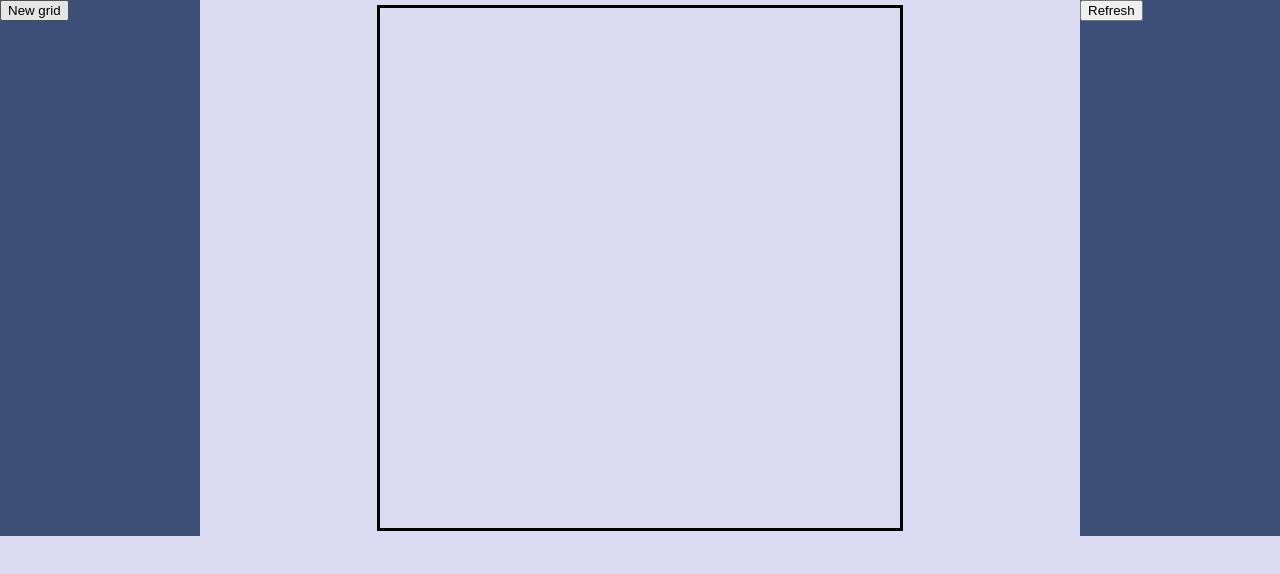
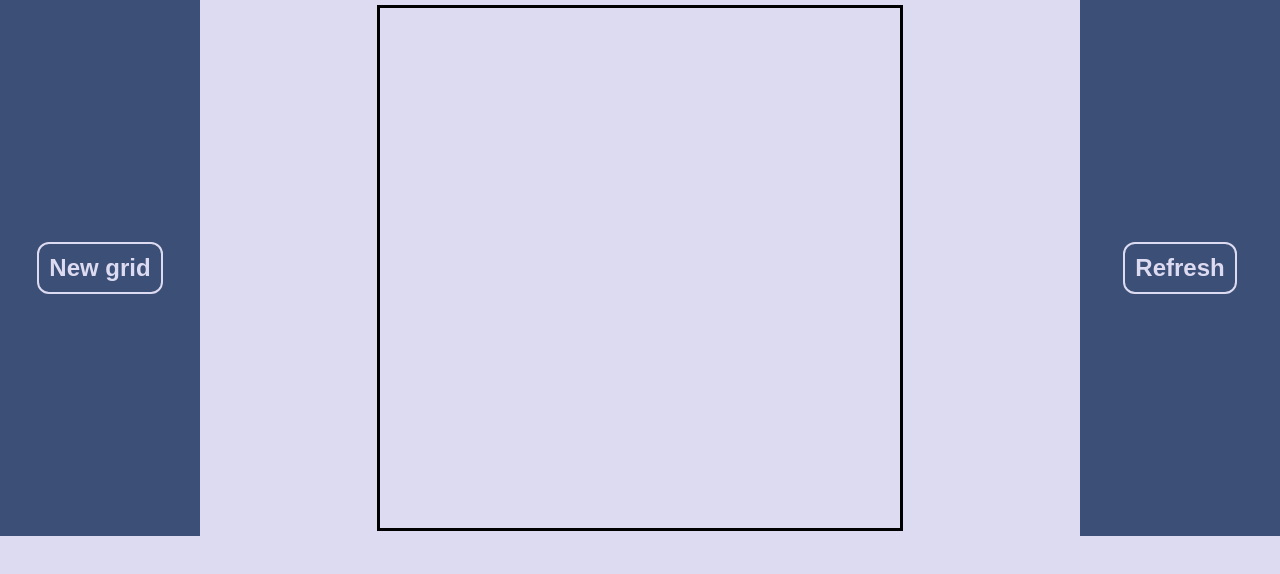
Before and after one commit to BenZ9413/Sketchpad, a plain HTML site: page index.html in a window 1280 px wide. Drawn offline with Linux system fonts and the light colour scheme.

Commit message:
style the buttons

```diff
--- a/css/css.css
+++ b/css/css.css
@@ -7,9 +7,23 @@ body {
     background-color: #dddbf1;
 }
 
-/*Styling of the left column*/
+button {
+    background-color: #3C4F76;
+    border: 2px solid #dddbf1;
+    border-radius: 12px;
+    font-weight: bold;
+    font-size: 24px;
+    color: #dddbf1;
+    padding: 10px;
+}
 
-.leftColumn {
+/*Styling of both columns*/
+
+.leftColumn,
+.rightColumn {
+    display: flex;
+    justify-content: center;
+    align-items: center;
     width: 200px;
     background-color: #3C4F76;
 }
@@ -30,10 +44,3 @@ body {
 .hovered {
     background-color: #383f51;
 }
-
-/*Styling of the right column*/
-
-.rightColumn {
-    width: 200px;
-    background-color: #3C4F76;
-}
```
